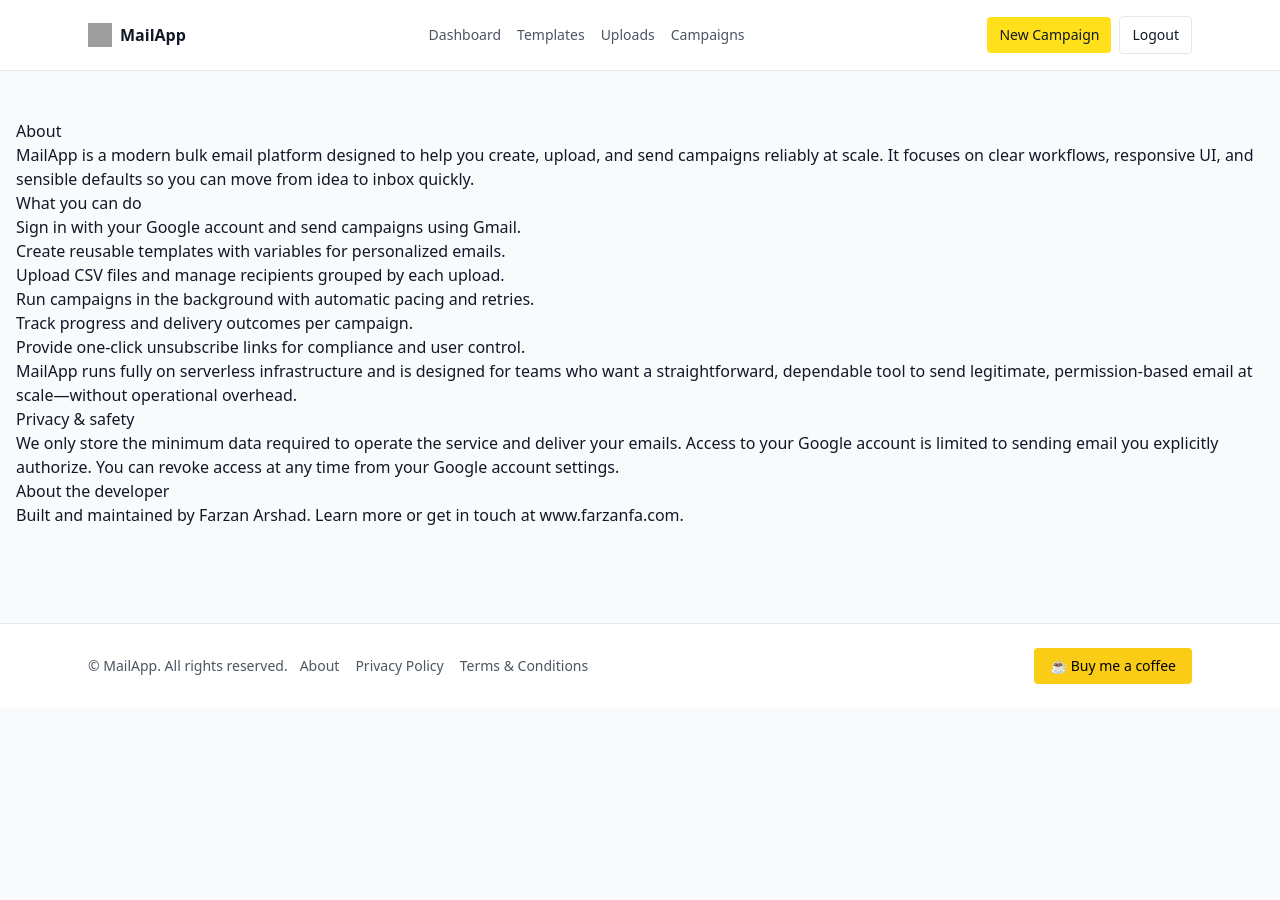
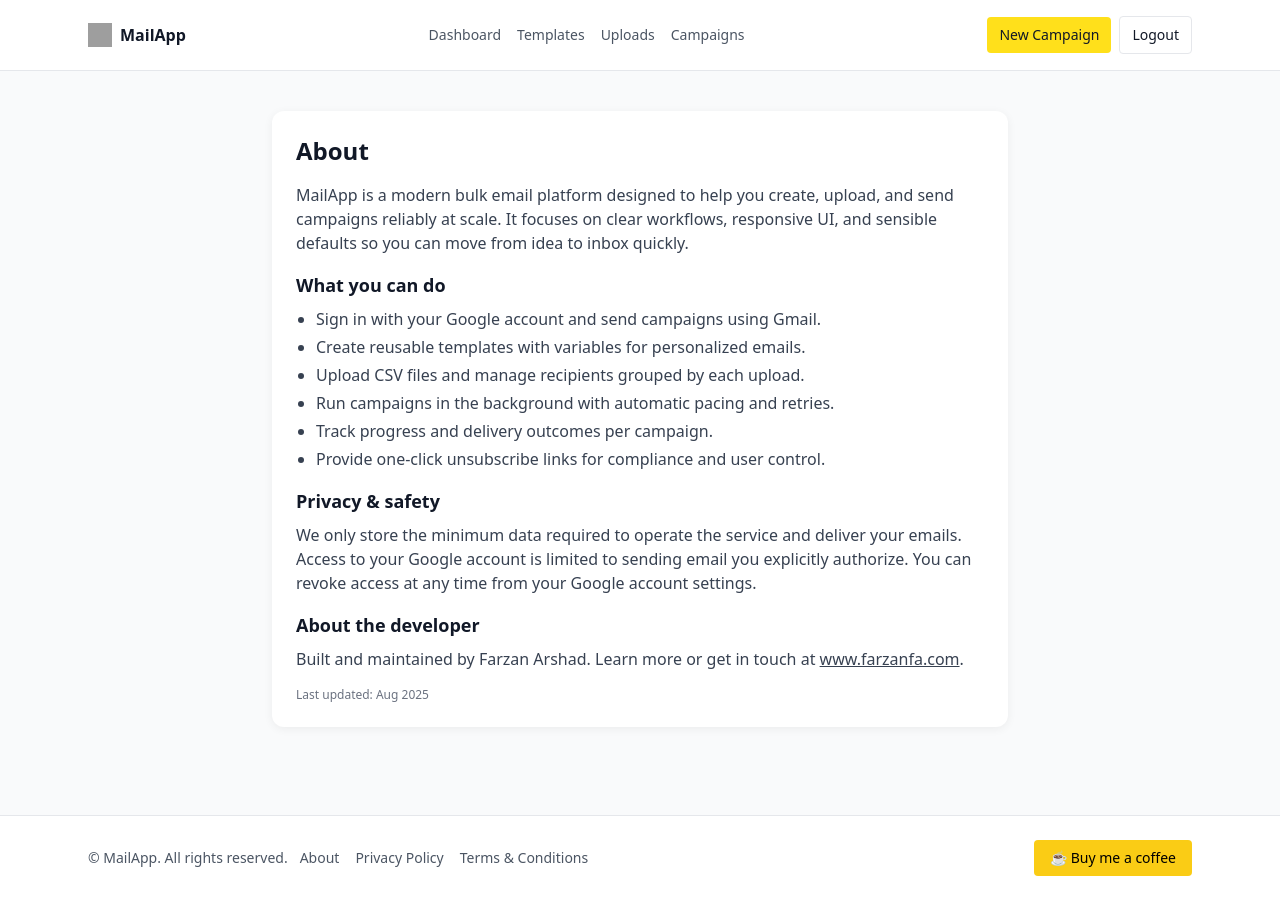
Before and after one commit to farzanfa/bulk-mail-app, a Next.js app: page /about in a window 1280 px wide. Before the commit the page ends 800 px from the top, so only its background shows below. Built offline with nearby package versions, Linux system fonts and the light colour scheme; grey boxes are pictures that could not be loaded.

Commit message:
content(ui): card layout and refined copy for About/Privacy/Terms

```diff
--- a/app/about/page.tsx
+++ b/app/about/page.tsx
@@ -1,14 +1,19 @@
+import { Card } from '@/components/ui';
+
 export const dynamic = 'force-static';
 export default function AboutPage() {
   return (
-    <main className="max-w-3xl mx-auto px-4 py-12 prose">
-      <h1>About</h1>
-      <p>
-        MailApp is a modern bulk email platform designed to help you create, upload, and send campaigns reliably at scale.
-        It focuses on clear workflows, responsive UI, and sensible defaults so you can move from idea to inbox quickly.
+    <div className="max-w-3xl mx-auto px-4 py-10">
+      <Card className="p-6 space-y-4">
+        <h1 className="text-2xl font-semibold">About</h1>
+        <p className="text-gray-700">
+          MailApp is a modern bulk email platform designed to help you create, upload, and send campaigns reliably at
+          scale. It focuses on clear workflows, responsive UI, and sensible defaults so you can move from idea to inbox
+          quickly.
         </p>
-      <h2>What you can do</h2>
-      <ul>
+        <div>
+          <h2 className="text-lg font-semibold mb-2">What you can do</h2>
+          <ul className="list-disc pl-5 space-y-1 text-gray-700">
             <li>Sign in with your Google account and send campaigns using Gmail.</li>
             <li>Create reusable templates with variables for personalized emails.</li>
             <li>Upload CSV files and manage recipients grouped by each upload.</li>
@@ -16,21 +21,24 @@ export default function AboutPage() {
             <li>Track progress and delivery outcomes per campaign.</li>
             <li>Provide one‑click unsubscribe links for compliance and user control.</li>
           </ul>
-      <p>
-        MailApp runs fully on serverless infrastructure and is designed for teams who want a straightforward, dependable
-        tool to send legitimate, permission‑based email at scale—without operational overhead.
+        </div>
+        <div>
+          <h2 className="text-lg font-semibold mb-2">Privacy & safety</h2>
+          <p className="text-gray-700">
+            We only store the minimum data required to operate the service and deliver your emails. Access to your Google
+            account is limited to sending email you explicitly authorize. You can revoke access at any time from your
+            Google account settings.
           </p>
-      <h2>Privacy & safety</h2>
-      <p>
-        We only store the minimum data required to operate the service and deliver your emails. Access to your Google
-        account is limited to sending email you explicitly authorize. You can revoke access at any time from your Google
-        account settings.
+        </div>
+        <div>
+          <h2 className="text-lg font-semibold mb-2">About the developer</h2>
+          <p className="text-gray-700">
+            Built and maintained by Farzan Arshad. Learn more or get in touch at{' '}
+            <a href="https://www.farzanfa.com" target="_blank" rel="noopener noreferrer" className="underline">www.farzanfa.com</a>.
           </p>
-      <h2>About the developer</h2>
-      <p>
-        Built and maintained by Farzan Arshad. Learn more or get in touch at
-        {' '}<a href="https://www.farzanfa.com" target="_blank" rel="noopener noreferrer">www.farzanfa.com</a>.
-      </p>
-    </main>
+        </div>
+        <div className="text-xs text-gray-500">Last updated: Aug 2025</div>
+      </Card>
+    </div>
   );
 }
--- a/app/privacy/page.tsx
+++ b/app/privacy/page.tsx
@@ -1,10 +1,20 @@
+import { Card } from '@/components/ui';
+
 export const dynamic = 'force-static';
 export default function PrivacyPage() {
   return (
-    <main className="max-w-3xl mx-auto px-4 py-12 prose">
-      <h1>Privacy Policy</h1>
-      <p>We respect your privacy. We store only what is needed to operate the app and send emails you authorize.</p>
-      <p>Google OAuth is used to send email on your behalf. Tokens are stored encrypted. You can revoke access at any time in Google settings.</p>
-    </main>
+    <div className="max-w-3xl mx-auto px-4 py-10">
+      <Card className="p-6 space-y-4">
+        <h1 className="text-2xl font-semibold">Privacy Policy</h1>
+        <p className="text-gray-700">We respect your privacy. We store only what is needed to operate the app and send emails you authorize.</p>
+        <ul className="list-disc pl-5 space-y-1 text-gray-700">
+          <li>Sign-in is via Google. The access you grant is limited to sending email on your behalf.</li>
+          <li>Tokens and sensitive data are stored securely and never shared with third parties.</li>
+          <li>You can revoke access anytime from your Google account settings.</li>
+          <li>Uploaded CSV files and recipient data are under your control; you may delete them at any time.</li>
+        </ul>
+        <div className="text-xs text-gray-500">Last updated: Aug 2025</div>
+      </Card>
+    </div>
   );
 }
--- a/app/terms/page.tsx
+++ b/app/terms/page.tsx
@@ -1,10 +1,19 @@
+import { Card } from '@/components/ui';
+
 export const dynamic = 'force-static';
 export default function TermsPage() {
   return (
-    <main className="max-w-3xl mx-auto px-4 py-12 prose">
-      <h1>Terms & Conditions</h1>
-      <p>By using this service, you agree to comply with all applicable laws and our acceptable use policy.</p>
-      <p>You are responsible for the content of your messages and ensuring you have consent to contact recipients.</p>
-    </main>
+    <div className="max-w-3xl mx-auto px-4 py-10">
+      <Card className="p-6 space-y-4">
+        <h1 className="text-2xl font-semibold">Terms & Conditions</h1>
+        <ul className="list-disc pl-5 space-y-1 text-gray-700">
+          <li>Use the service only for lawful, permission‑based email communication.</li>
+          <li>You are responsible for the content you send and for honoring unsubscribe requests.</li>
+          <li>Do not send spam or unsolicited messages.</li>
+          <li>We may update these terms periodically to reflect improvements and legal requirements.</li>
+        </ul>
+        <div className="text-xs text-gray-500">Last updated: Aug 2025</div>
+      </Card>
+    </div>
   );
 }
```
Lines whose indentation alone changed are shown as unchanged.
